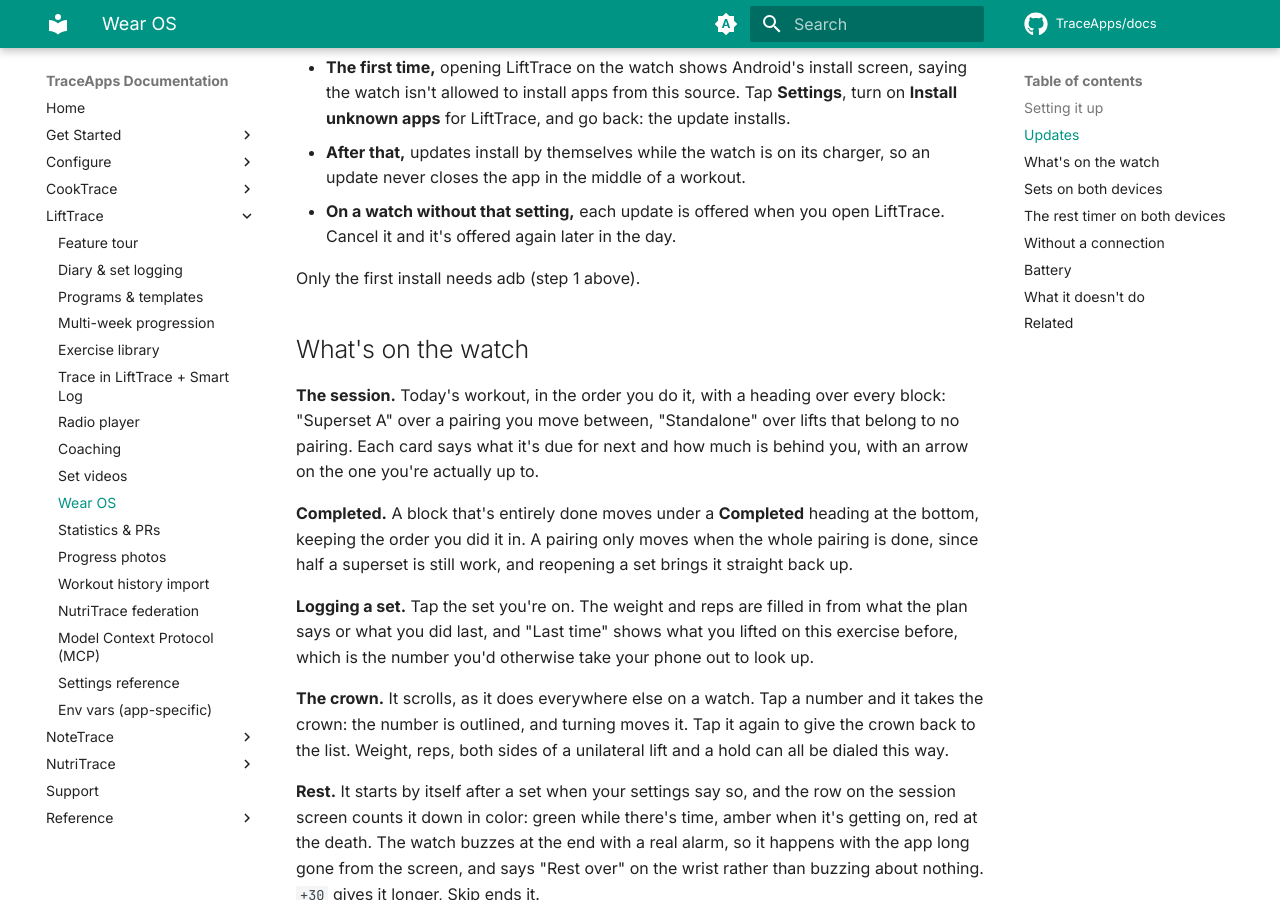
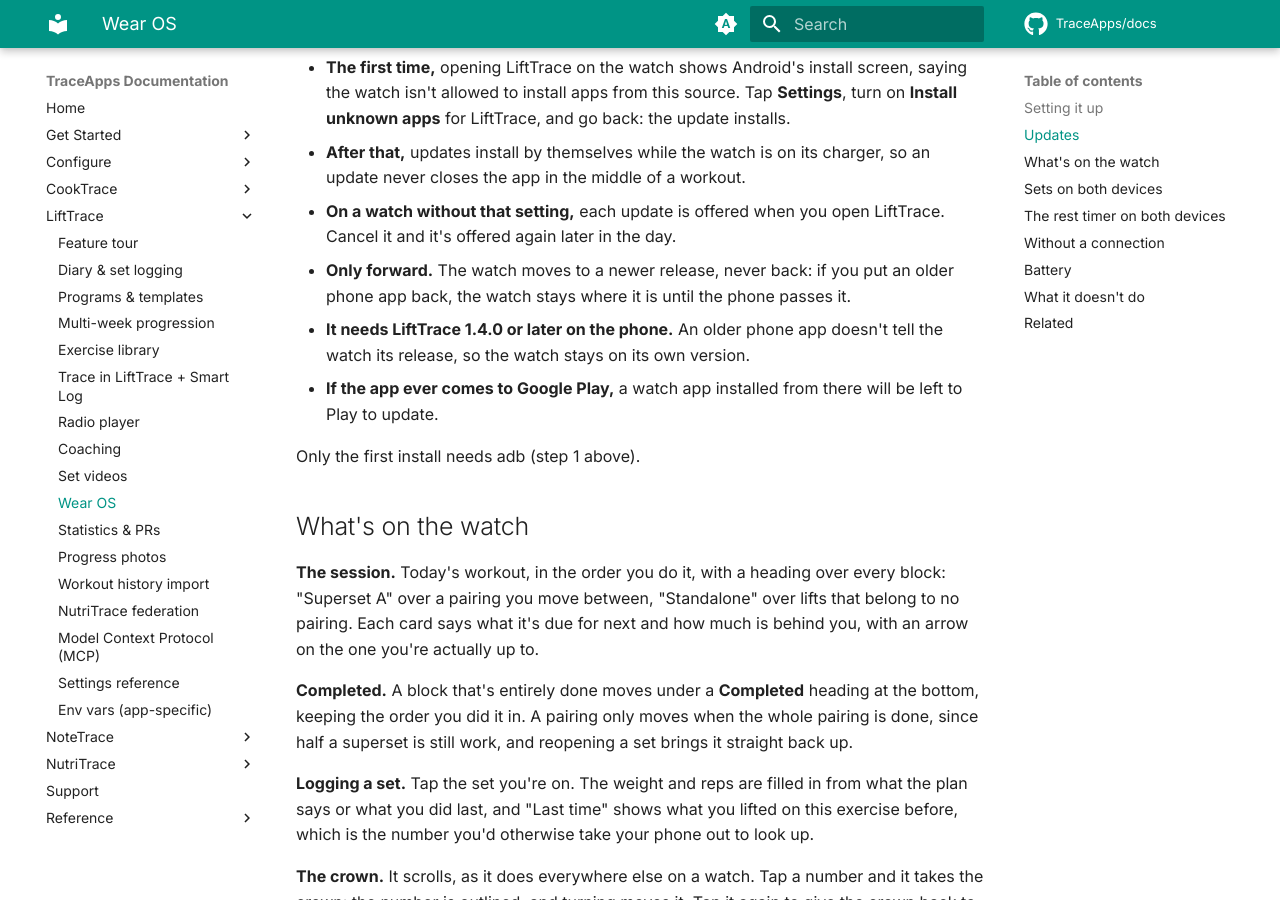
Before and after one commit to TraceApps/docs, an MkDocs documentation site: the page built from docs/lifttrace/wear.md, in a window 1280 px wide and 900 px high, scrolled down 982 px. Built offline with MkDocs 1.6.1 and Material for MkDocs 9.7.7, drawn with Linux system fonts in a browser that asks for light colours; comment, search, counter and statistics services are not loaded.

Commit message:
LiftTrace Wear OS updates: only forward, LiftTrace 1.4.0 or later on the phone, a possible future Play version

```diff
--- a/docs/lifttrace/wear.md
+++ b/docs/lifttrace/wear.md
@@ -23,6 +23,9 @@ Installed from the Releases page, the watch app keeps itself on the same release
 - **The first time,** opening LiftTrace on the watch shows Android's install screen, saying the watch isn't allowed to install apps from this source. Tap **Settings**, turn on **Install unknown apps** for LiftTrace, and go back: the update installs.
 - **After that,** updates install by themselves while the watch is on its charger, so an update never closes the app in the middle of a workout.
 - **On a watch without that setting,** each update is offered when you open LiftTrace. Cancel it and it's offered again later in the day.
+- **Only forward.** The watch moves to a newer release, never back: if you put an older phone app back, the watch stays where it is until the phone passes it.
+- **It needs LiftTrace 1.4.0 or later on the phone.** An older phone app doesn't tell the watch its release, so the watch stays on its own version.
+- **If the app ever comes to Google Play,** a watch app installed from there will be left to Play to update.
 
 Only the first install needs adb (step 1 above).
 
```
